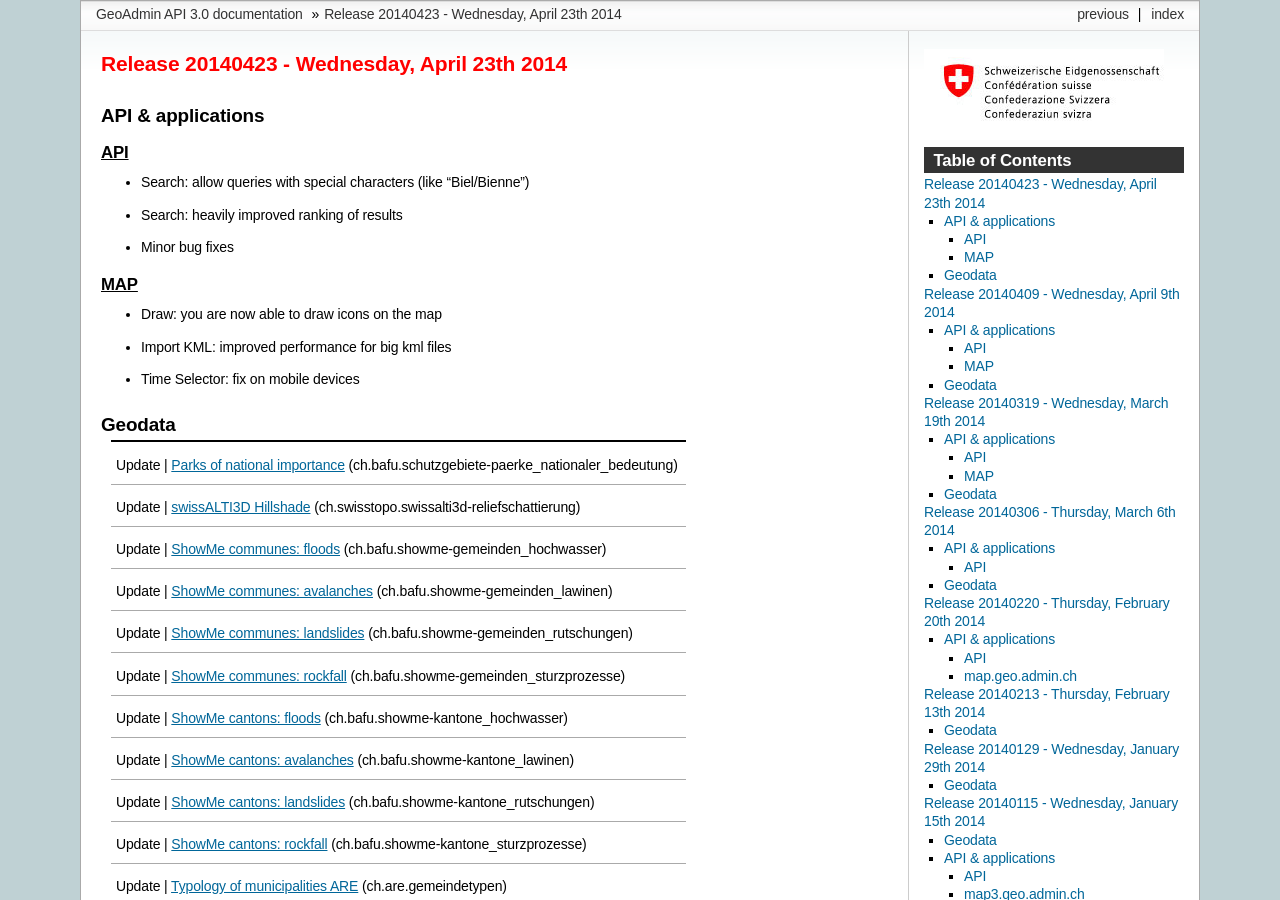
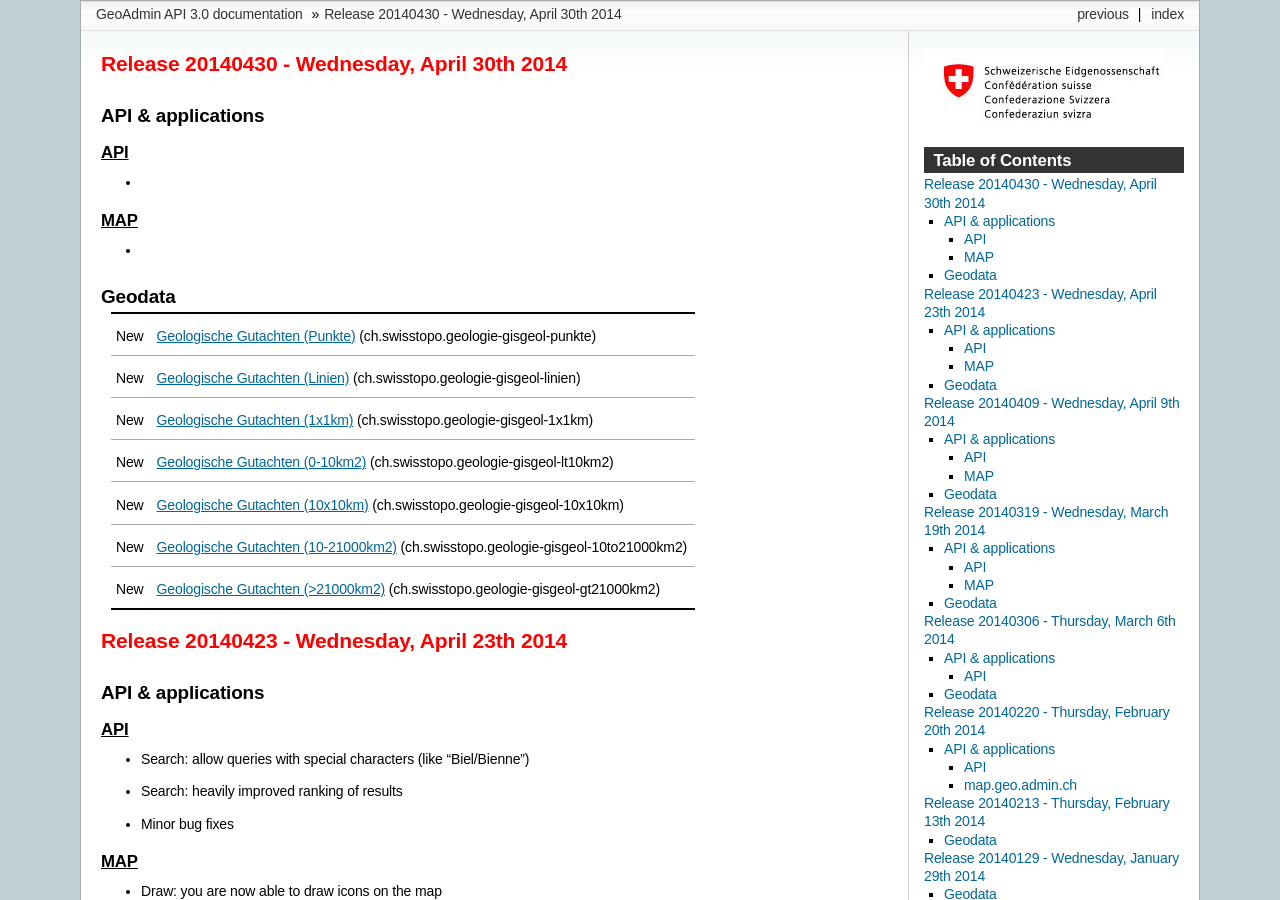
Before and after one commit to swisstopo-test/doc-chsdi3, a Sphinx documentation site: the page built from source/releasenotes/index.rst, in a window 1280 px wide and 900 px high. Built offline with Sphinx 7.4.7, drawn with Linux system fonts in a browser that asks for light colours; formulas are drawn with MathJax 3; some of the changed text lies outside the part shown.

Commit message:
add gisgeol layers to releasenotes

```diff
--- a/source/releasenotes/index.rst
+++ b/source/releasenotes/index.rst
@@ -1,3 +1,37 @@
+Release 20140430 -  Wednesday, April 30th 2014
+====================================================
+
+API & applications
+******************
+
+`API <//api3.geo.admin.ch>`__
+-----------------------------------
+
+-
+
+`MAP <//map.geo.admin.ch>`__
+-----------------------------------
+
+-
+
+Geodata
+********
++--------+------------------------------------------------------------------------------------------------------------------------------------------------------------------------------------------------------+
+| New    | `Geologische Gutachten (Punkte) <//map.geo.admin.ch/?layers=ch.swisstopo.geologie-gisgeol-punkte>`__ (ch.swisstopo.geologie-gisgeol-punkte)                                                          |
++--------+------------------------------------------------------------------------------------------------------------------------------------------------------------------------------------------------------+
+| New    | `Geologische Gutachten (Linien) <//map.geo.admin.ch/?layers=ch.swisstopo.geologie-gisgeol-linien>`__ (ch.swisstopo.geologie-gisgeol-linien)                                                          |
++--------+------------------------------------------------------------------------------------------------------------------------------------------------------------------------------------------------------+
+| New    | `Geologische Gutachten (1x1km) <//map.geo.admin.ch/?layers=ch.swisstopo.geologie-gisgeol-1x1km>`__ (ch.swisstopo.geologie-gisgeol-1x1km)                                                             |
++--------+------------------------------------------------------------------------------------------------------------------------------------------------------------------------------------------------------+
+| New    | `Geologische Gutachten (0-10km2) <//map.geo.admin.ch/?layers=ch.swisstopo.geologie-gisgeol-lt10km2>`__ (ch.swisstopo.geologie-gisgeol-lt10km2)                                                       |
++--------+------------------------------------------------------------------------------------------------------------------------------------------------------------------------------------------------------+
+| New    | `Geologische Gutachten (10x10km) <//map.geo.admin.ch/?layers=ch.swisstopo.geologie-gisgeol-10x10km>`__ (ch.swisstopo.geologie-gisgeol-10x10km)                                                       |
++--------+------------------------------------------------------------------------------------------------------------------------------------------------------------------------------------------------------+
+| New    | `Geologische Gutachten (10-21000km2) <//map.geo.admin.ch/?layers=ch.swisstopo.geologie-gisgeol-10to21000km2>`__ (ch.swisstopo.geologie-gisgeol-10to21000km2)                                         |
++--------+------------------------------------------------------------------------------------------------------------------------------------------------------------------------------------------------------+
+| New    | `Geologische Gutachten (>21000km2) <//map.geo.admin.ch/?layers=ch.swisstopo.geologie-gisgeol-gt21000km2>`__ (ch.swisstopo.geologie-gisgeol-gt21000km2)                                               |
++--------+------------------------------------------------------------------------------------------------------------------------------------------------------------------------------------------------------+
+
 Release 20140423 -  Wednesday, April 23th 2014
 ====================================================
 
```
